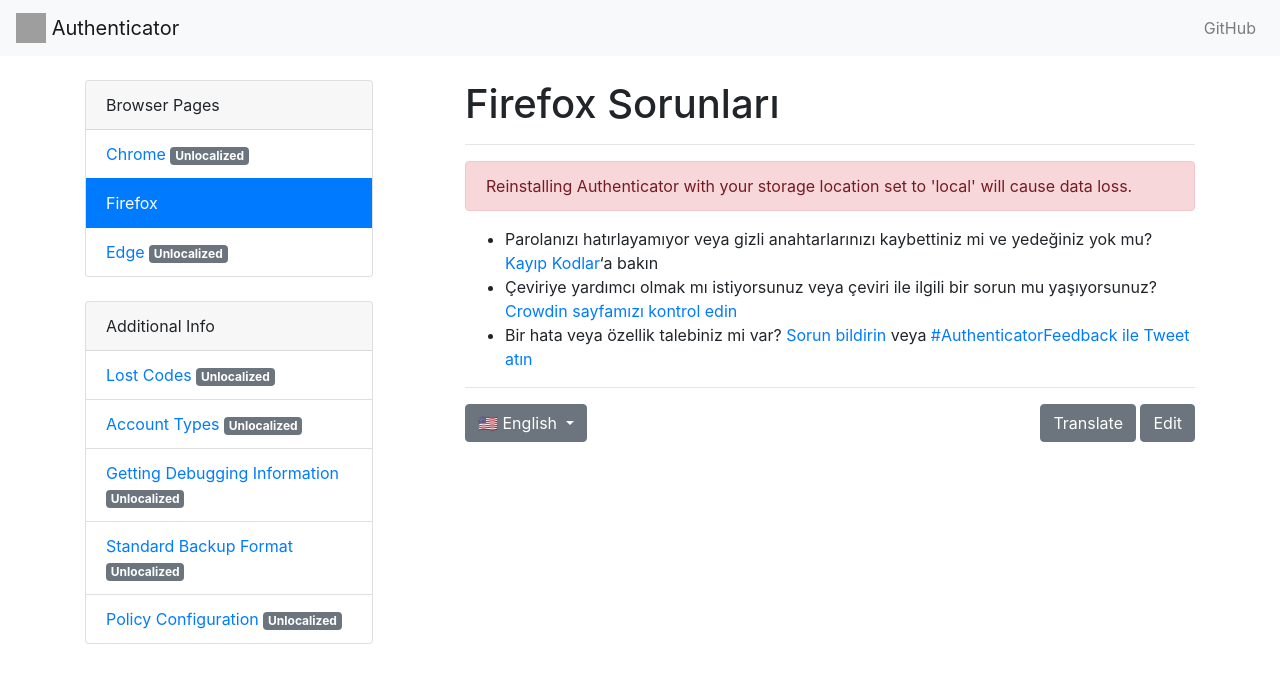
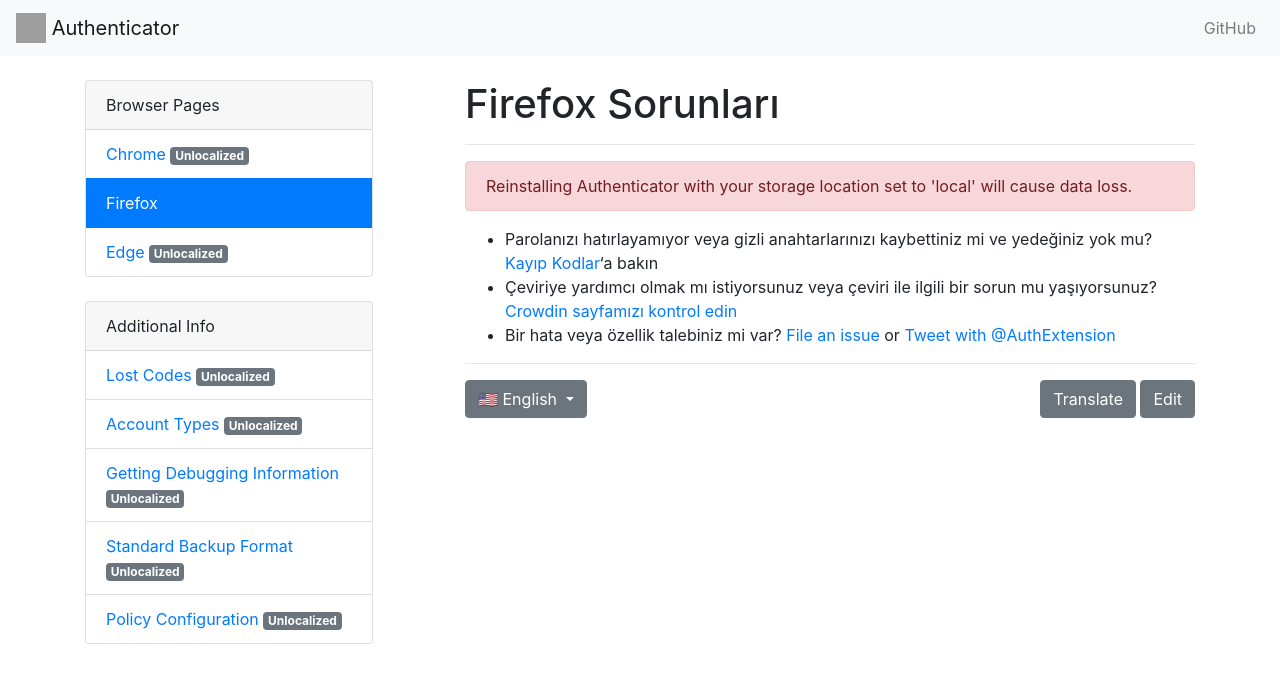
Before and after one commit to Authenticator-Extension/authenticator.cc, a Jekyll site: the page built from docs/tr/firefox-issues.md, in a window 1280 px wide. Shown: the top 683 px of the page. Built offline with Jekyll 4.4.1, drawn with Linux system fonts in a browser that asks for light colours; our own code applies the rules of GitHub Pages for plain Markdown files; grey boxes are pictures that could not be loaded.

Commit message:
New translations firefox-issues.md (Turkish)

```diff
--- a/docs/tr/firefox-issues.md
+++ b/docs/tr/firefox-issues.md
@@ -9,4 +9,4 @@
 
 - Parolanızı hatırlayamıyor veya gizli anahtarlarınızı kaybettiniz mi ve yedeğiniz yok mu? [Kayıp Kodlar](lost-codes)'a bakın
 - Çeviriye yardımcı olmak mı istiyorsunuz veya çeviri ile ilgili bir sorun mu yaşıyorsunuz? [Crowdin sayfamızı kontrol edin](https://crowdin.com/project/authenticator-firefox)
-- Bir hata veya özellik talebiniz mi var? [Sorun bildirin](https://github.com/Authenticator-Extension/Authenticator/issues/new/choose) veya [#AuthenticatorFeedback ile Tweet atın](https://twitter.com/intent/tweet?hashtags=AuthenticatorFeedback)
+- Bir hata veya özellik talebiniz mi var? [File an issue](https://github.com/Authenticator-Extension/Authenticator/issues/new/choose) or [Tweet with @AuthExtension](https://twitter.com/intent/tweet?text=@AuthExtension)
```
